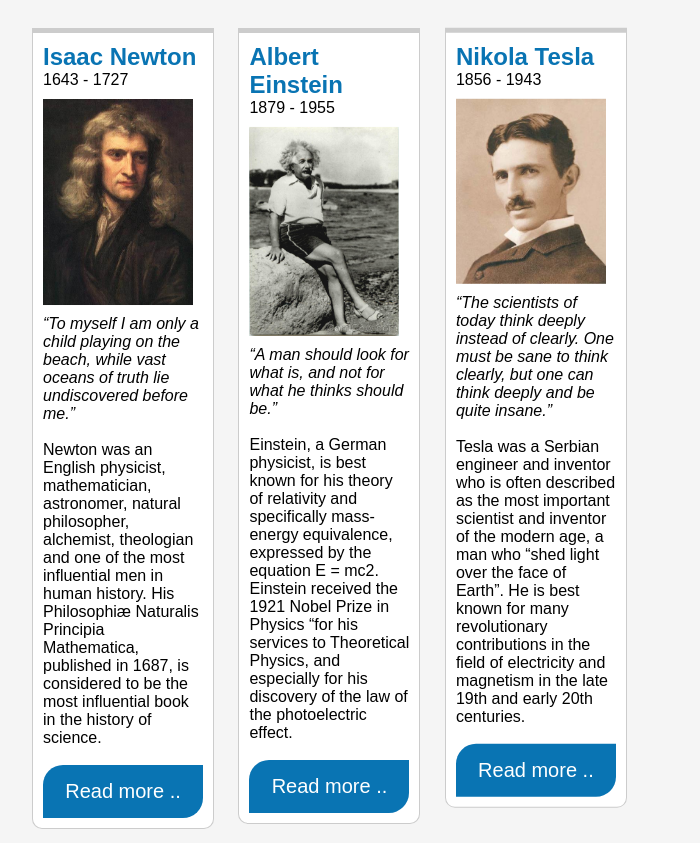
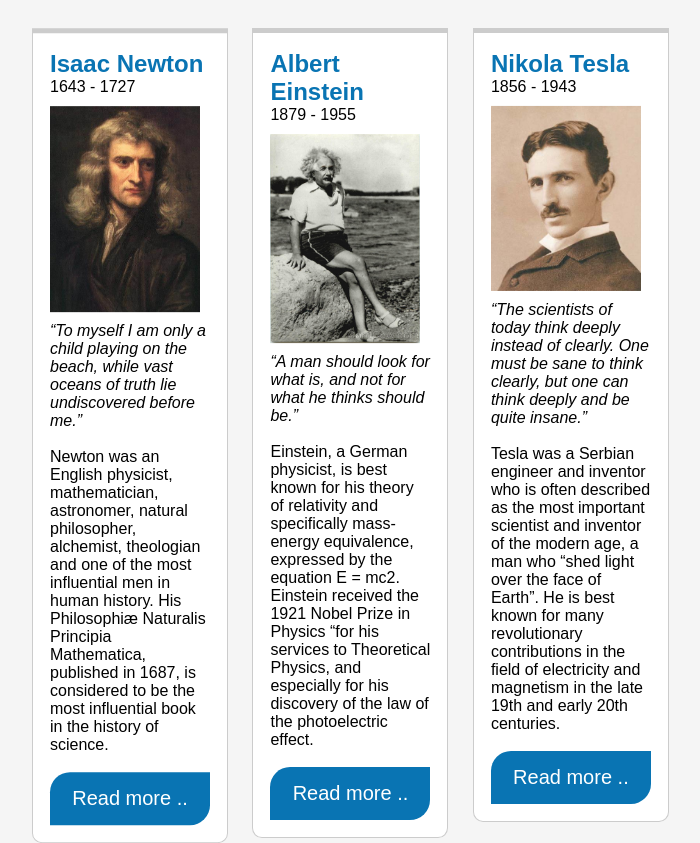
Before and after one commit to Mnd2/float-task-2, a plain HTML site: page index.html in a window 1280 px wide. Shown: the whole page, without its empty margins (8-708 px from the left). Drawn offline with Linux system fonts and the light colour scheme; a web font is replaced by a local one.

Commit message:
Update style.css

```diff
--- a/css/style.css
+++ b/css/style.css
@@ -61,7 +61,7 @@ article {
     border: 1px solid #CCCCCC;
     border-top: 5px solid #CCCCCC;
     border-radius: 0 0 10px 10px;
-    padding: 10px;
+    padding: 17px;
     display: inline-table;
     background: white;
     width: 14%;
```
